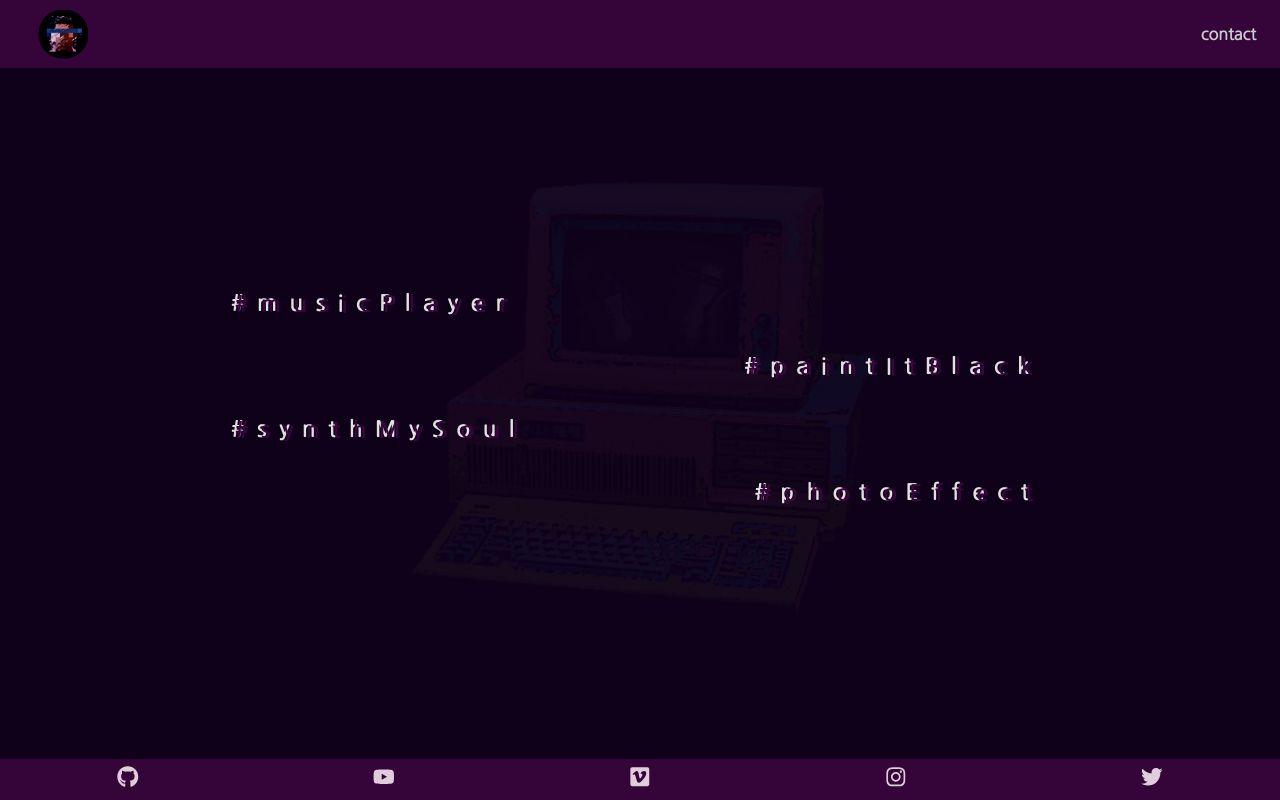
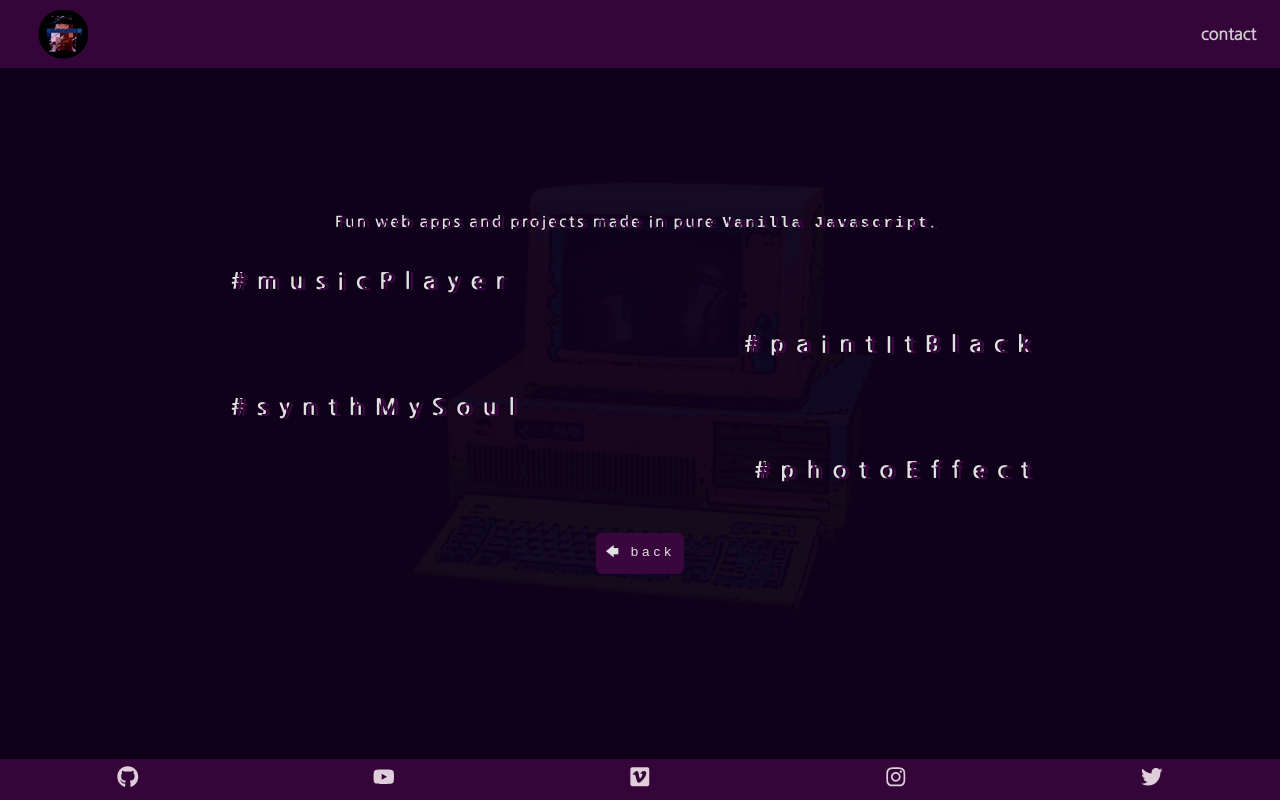
Before and after one commit to CharlyBGood/charlybgoodmundo, a React (Create React App) app: page /DevPortfolio/WebApps in a window 1280 px wide. Built offline with nearby package versions, Linux system fonts and the light colour scheme.

Commit message:
edit sections layout

```diff
--- a/src/components/SinglePages.js
+++ b/src/components/SinglePages.js
@@ -9,7 +9,6 @@ function SinglePages() {
         Some 'almost static' sites as a practice on Web Design skills and
         originallity. <code>Html/Css/Js</code>
       </p>
-
       <div className="img_container">
         <div className="decoration_words">
           <a
@@ -55,7 +54,7 @@ function SinglePages() {
         </div>
       </div>
       <button className="btn-back">
-        <NavLink to="/DevPortfolio">&#129092;DevPortfolio!</NavLink>
+        <NavLink to="/DevPortfolio">&#129092; back</NavLink>
       </button>
     </>
   );
--- a/src/components/WebApps.js
+++ b/src/components/WebApps.js
@@ -1,8 +1,13 @@
 import "../stylesheets/SinglePages.css";
+import { NavLink } from "react-router-dom";
 // import ImgComputer from "../img/img-computer.png";
 
 function WebApps() {
   return (
+    <>
+    <p className="p_description">
+        Fun web apps and projects made in pure <code>Vanilla Javascript</code>.
+      </p>
       <div className="img_container">
         <div className="decoration_words">
           <a
@@ -21,11 +26,6 @@ function WebApps() {
           >
             #paintItBlack
           </a>
-        {/* <img
-          className="img_center item_3"
-          src={ImgComputer}
-          alt="Charly BGood Logo"
-        /> */}
           <a
             className="item item_1"
             href="https://charlybgood.github.io/webAppsJS/synthMySoul/index.html"
@@ -44,6 +44,10 @@ function WebApps() {
           </a>
         </div>
       </div>
+      <button className="btn-back">
+        <NavLink to="/DevPortfolio">&#129092; back</NavLink>
+      </button>
+    </>
   );
 }
 
--- a/src/stylesheets/SinglePages.css
+++ b/src/stylesheets/SinglePages.css
@@ -14,9 +14,9 @@ button.btn-back {
   margin: 1em auto;
   background-color: var(--col-rd);
   color: var(--col-wrd);
-  height: 3em;
   border: none;
   border-radius: 0.5em;
+  padding: 0;
   transition: 0.7s;
 }
 
@@ -25,8 +25,14 @@ button.btn-back:active {
 }
 
 button.btn-back a {
+  display: block;
   color: var(--col-whr);
   text-decoration: none;
+  height: 100%;
+  margin: 0 auto;
+  width: 100%;
+  padding: 0.7em;
+  letter-spacing: .3em;
 }
 
 @media screen and (max-width: 800px) {
```
Lines whose indentation alone changed are shown as unchanged.
